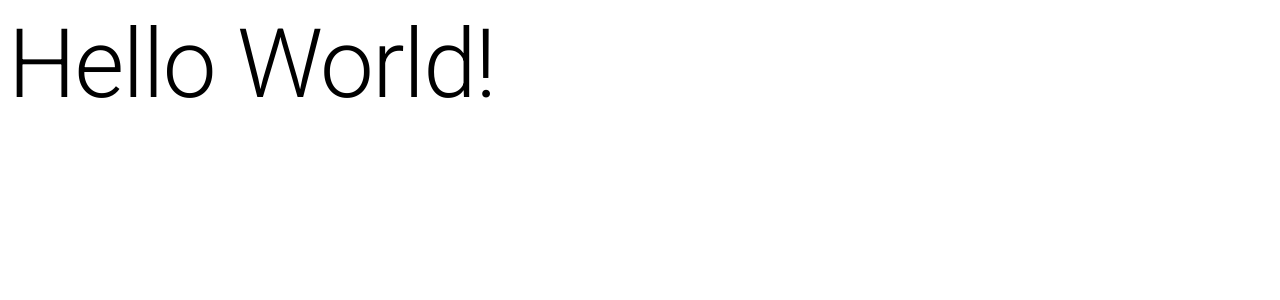
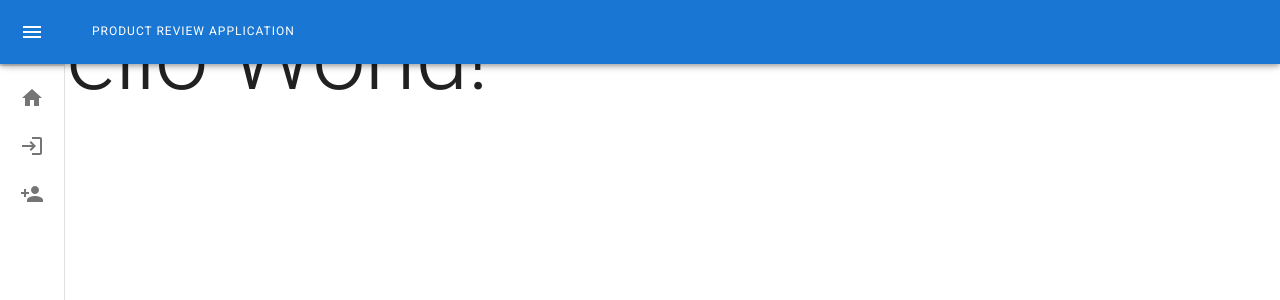
Before and after one commit to raczmirko/product-review-app-complete-frontend-mui, a React (Create React App) app: page / in a window 1280 px wide. Shown: the top 300 px of the page. Built offline with nearby package versions, Linux system fonts and the light colour scheme.

Commit message:
feat: added isLoggedIn hook to App.jsx

```diff
--- a/src/App.jsx
+++ b/src/App.jsx
@@ -1,9 +1,12 @@
-import React from 'react';
+import React, { useState } from 'react';
 import { Typography } from '@mui/material';
+import Sidebar from './components/Sidebar';
 
 const App = () => {
+    const [isLoggedIn, setIsLoggedIn] = useState(false);
     return (
         <div>
+            <Sidebar isLoggedIn={isLoggedIn}/>
             <Typography variant='h1'>Hello World!</Typography>
         </div>
     )
```
